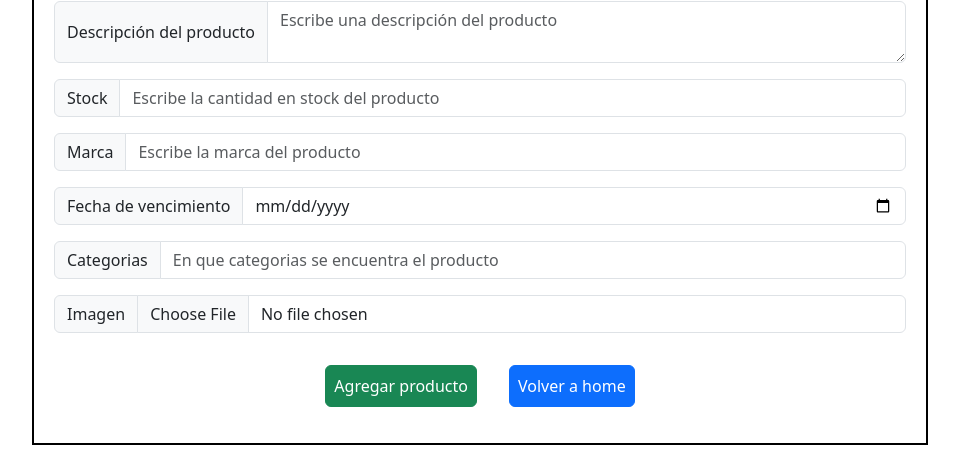
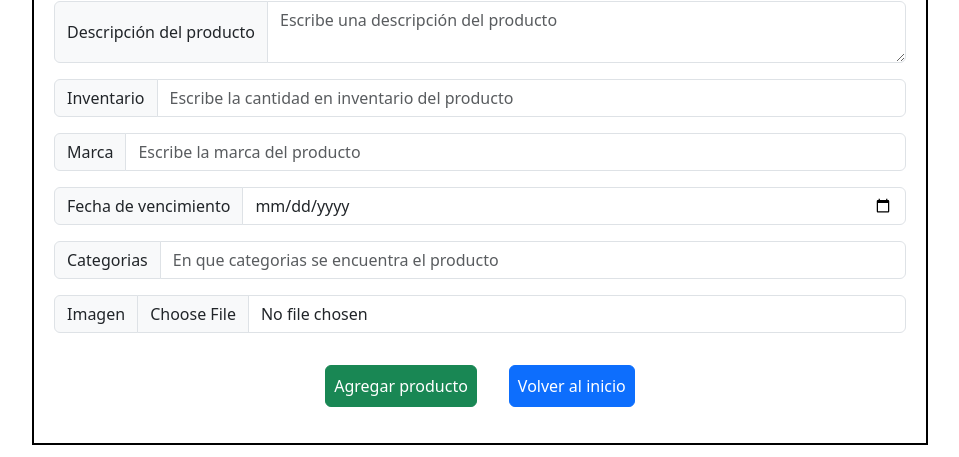
Before and after one commit to MatiasIvanM/Super-market-Repo-FrontEnd, a React (Create React App) app in the folder client/: page /form in a window 1280 px wide. Shown: the part 282-739 px from the top of the page, without its empty margins (160-1119 px from the left). Built offline with nearby package versions, Linux system fonts and the light colour scheme; no server answers.

Commit message:
correcciones de spanglish y link en logo al landing

```diff
--- a/client/src/View/FormProduct/formProduct.jsx
+++ b/client/src/View/FormProduct/formProduct.jsx
@@ -98,9 +98,9 @@ export default function FormProduct(){
               <span className={style.errorMessage}><PiWarning/> {errors.stock?.type === 'required' && <span>El campo stock es requerido</span>}</span>
             )}
           <InputGroup className={`mb-3 ${errors.stock && style.error}`}>
-            <InputGroup.Text id="basic-addon1">Stock </InputGroup.Text>
+            <InputGroup.Text id="basic-addon1">Inventario </InputGroup.Text>
             <Form.Control
-              placeholder="Escribe la cantidad en stock del producto"
+              placeholder="Escribe la cantidad en inventario del producto"
               aria-label="Stock"
               aria-describedby="basic-addon1"
               name='stock'
@@ -181,7 +181,7 @@ export default function FormProduct(){
 
           <div className={style.buttonContainer}>
             <Button className={style.styleButton} variant="success" type='submit'>Agregar producto</Button>
-            <Button className={style.styleButton} as={Link}to='/home' variant="primary">Volver a home</Button>
+            <Button className={style.styleButton} as={Link}to='/home' variant="primary">Volver al inicio</Button>
           </div>
           <Alert key='success' variant='success' show={showSuccessMessage}>
             El producto se ha agregado correctamente.
--- a/client/src/View/Profile/Profile.jsx
+++ b/client/src/View/Profile/Profile.jsx
@@ -114,7 +114,7 @@ export default function Profile() {
                 <Modal.Body>{modal.body}</Modal.Body>
                 <Modal.Footer>
                     <Button variant={modal.button} onClick={handleModalButton}>
-                        Ok
+                        Aceptar
                     </Button>
                 </Modal.Footer>
             </Modal>
--- a/client/src/components/NavBar/NavBar.jsx
+++ b/client/src/components/NavBar/NavBar.jsx
@@ -27,12 +27,13 @@ const NavBar = (props) => {
     <div>
       <Navbar bg="dark" expand="lg" variant="dark">
         <Container>
+          <Link to='/'>
           <img src="logo.png" alt="Logo" height="45px" className='custom-nav' />
+          </Link>
           <Navbar.Toggle aria-controls="basic-navbar-nav" />
           <Navbar.Collapse id="basic-navbar-nav">
             <Nav className="me-auto custom-nav">
               <Nav.Link as={Link} to="/home">INICIO</Nav.Link>
-              <Nav.Link as={Link} to="/form">AGREGAR PRODUCTO</Nav.Link>
 
             </Nav>
 
```
